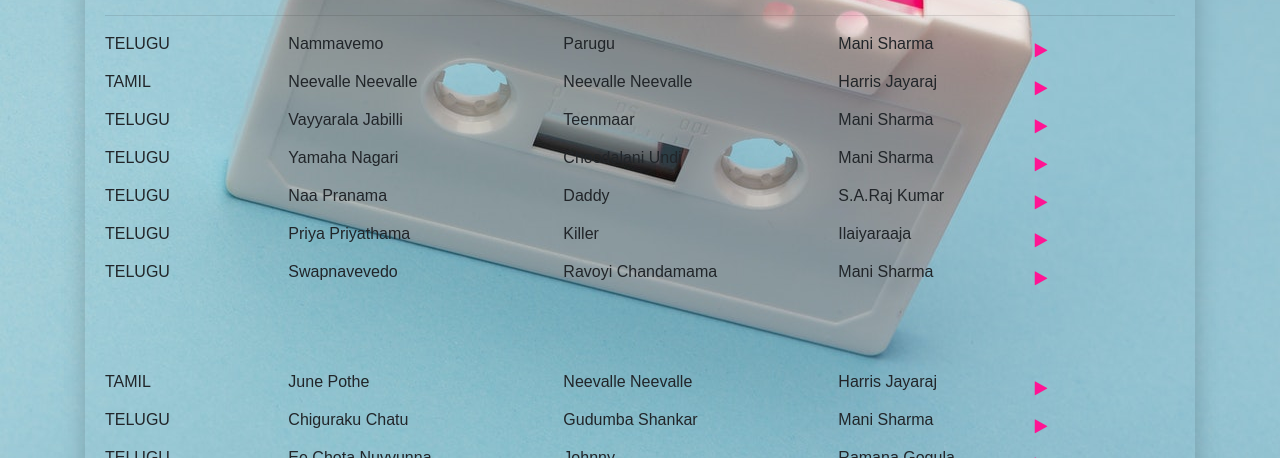
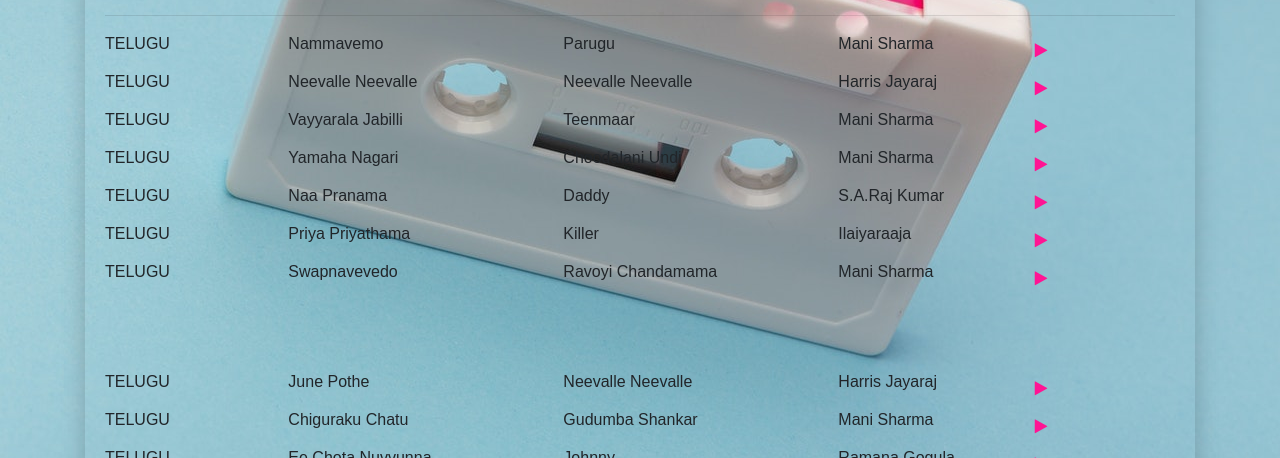
Before and after one commit to msunilhyd/lps_iterative, a React (Create React App) app: page / in a window 1280 px wide. Shown: the part 308-766 px from the top of the page. Built offline with nearby package versions, Linux system fonts and the light colour scheme.

Commit message:
27-Jul-20 : Revert  2

```diff
--- a/src/samples/playlists.js
+++ b/src/samples/playlists.js
@@ -4,13 +4,13 @@ const playlists = {
     title: 'My Über Playlist!',
     songs: [
       ['Nammavemo', 'TELUGU', '2008', 'Mani Sharma', 'H47mzxzTDuI', 'Parugu'],
-      ['Neevalle Neevalle', 'TAMIL', '2007', 'Harris Jayaraj', '5xUTQD5rUB0', ' Neevalle Neevalle'],
+      ['Neevalle Neevalle', 'TELUGU', '2007', 'Harris Jayaraj', '5xUTQD5rUB0', ' Neevalle Neevalle'],
       ['Vayyarala Jabilli', 'TELUGU', '2011', 'Mani Sharma', 'z4KYMafu5VY', 'Teenmaar'],
       ['Yamaha Nagari', 'TELUGU', '1998', 'Mani Sharma', 'AHUBXVpVZn8', 'Choodalani Undi'],
-      ['Naa Pranama', 'TELUGU', '2001', 'S.A.Raj Kumar', 'Dr9Dbef84HI', 'Daddy'],
+      ['Naa Pranama', 'TELUGU', '2001', 'S.A.Raj Kumar', 'dqcC56cqyiY', 'Daddy'],
       ['Priya Priyathama', 'TELUGU', '1991', 'Ilaiyaraaja', 'Dr9Dbef84HI', 'Killer'],
       ['Swapnavevedo', 'TELUGU', '1999', 'Mani Sharma', 'SU38X4FBAhI', 'Ravoyi Chandamama'],
-      ['June Pothe', 'TAMIL', '2007', 'Harris Jayaraj', 'lqTiBstdBLk', ' Neevalle Neevalle'],
+      ['June Pothe', 'TELUGU', '2007', 'Harris Jayaraj', 'lqTiBstdBLk', ' Neevalle Neevalle'],
       ['Chiguraku Chatu', 'TELUGU', '2004', 'Mani Sharma', 'Q0cugVv3K2Y', 'Gudumba Shankar'],
       ['Ee Chota Nuvvunna', 'TELUGU', '2003', 'Ramana Gogula', '24Zim7gg484', 'Johnny'],
       ['Manassa', 'TELUGU', '2007', 'Harris Jayaraj', 'kZL_70CLyrg', 'Munna'],
```
Also changed, not shown: 8 other files (tests, documents, lock files or other folders).
